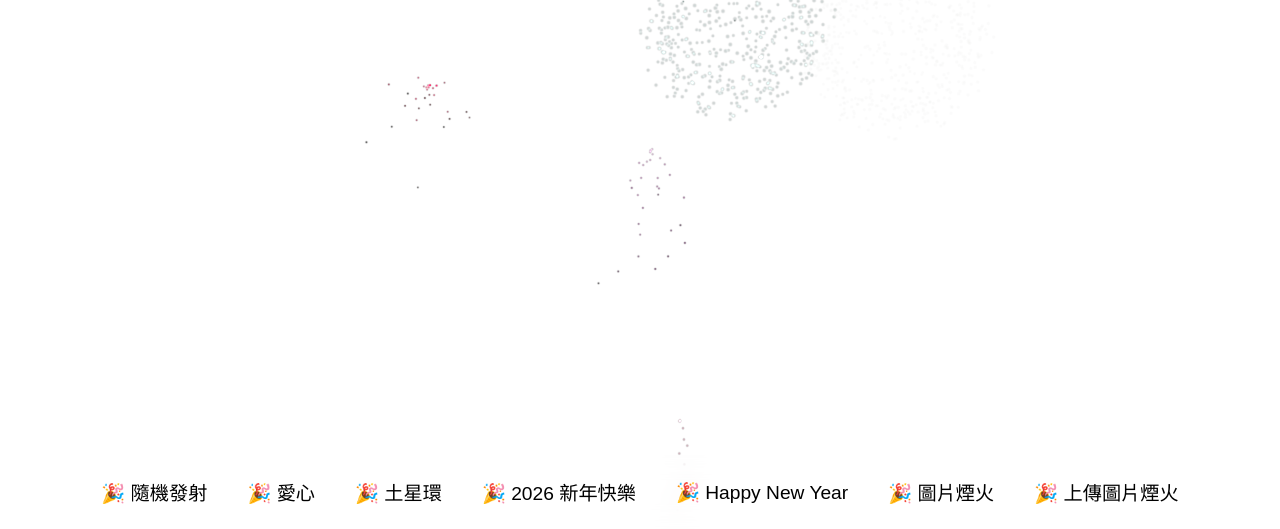
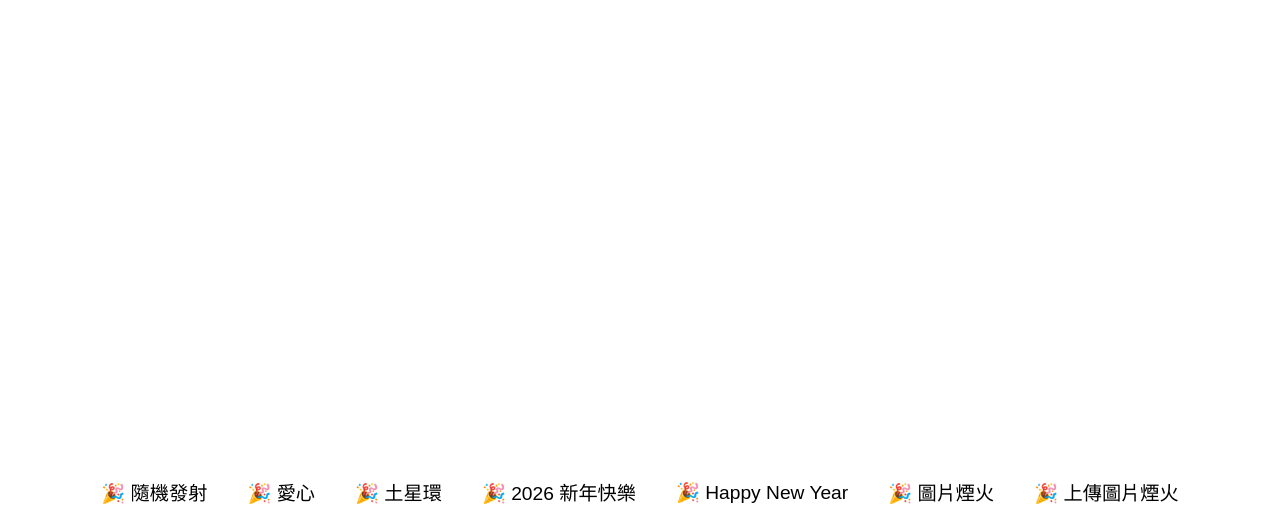
Before and after one commit to shiro-shio/NewYear, a plain HTML site: page index.html in a window 1280 px wide. Shown: the part 271-800 px from the top of the page. Drawn offline with nearby package versions, Linux system fonts and the light colour scheme.

Commit message:
Update index.html

```diff
--- a/index.html
+++ b/index.html
@@ -583,7 +583,7 @@ window.addEventListener('resize', () => {
 });
 
 // 開場秀
-startAutoFire();
+//startAutoFire();
 //setTimeout(() => launchManual('text', '2026 新年快樂'), 800);
 //setTimeout(() => launchManual('text', 'Happy New Year'), 2500);
 
```
